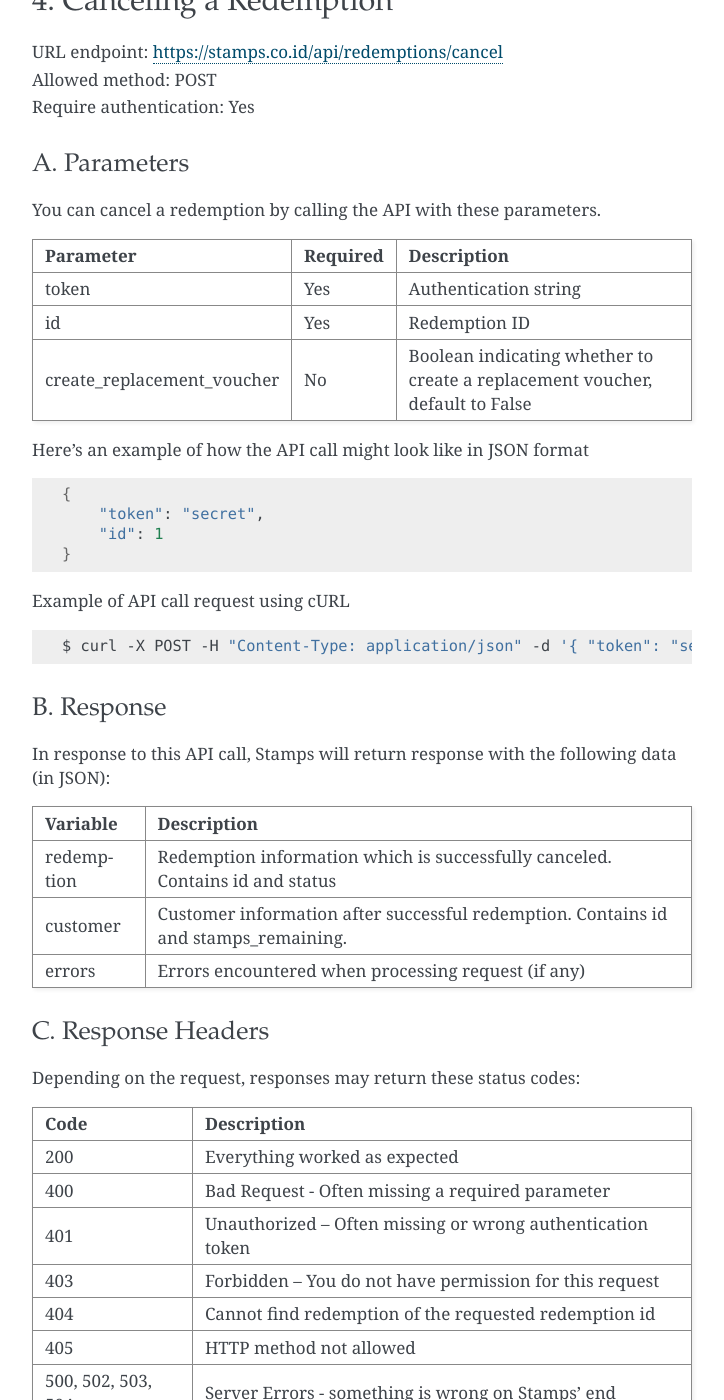
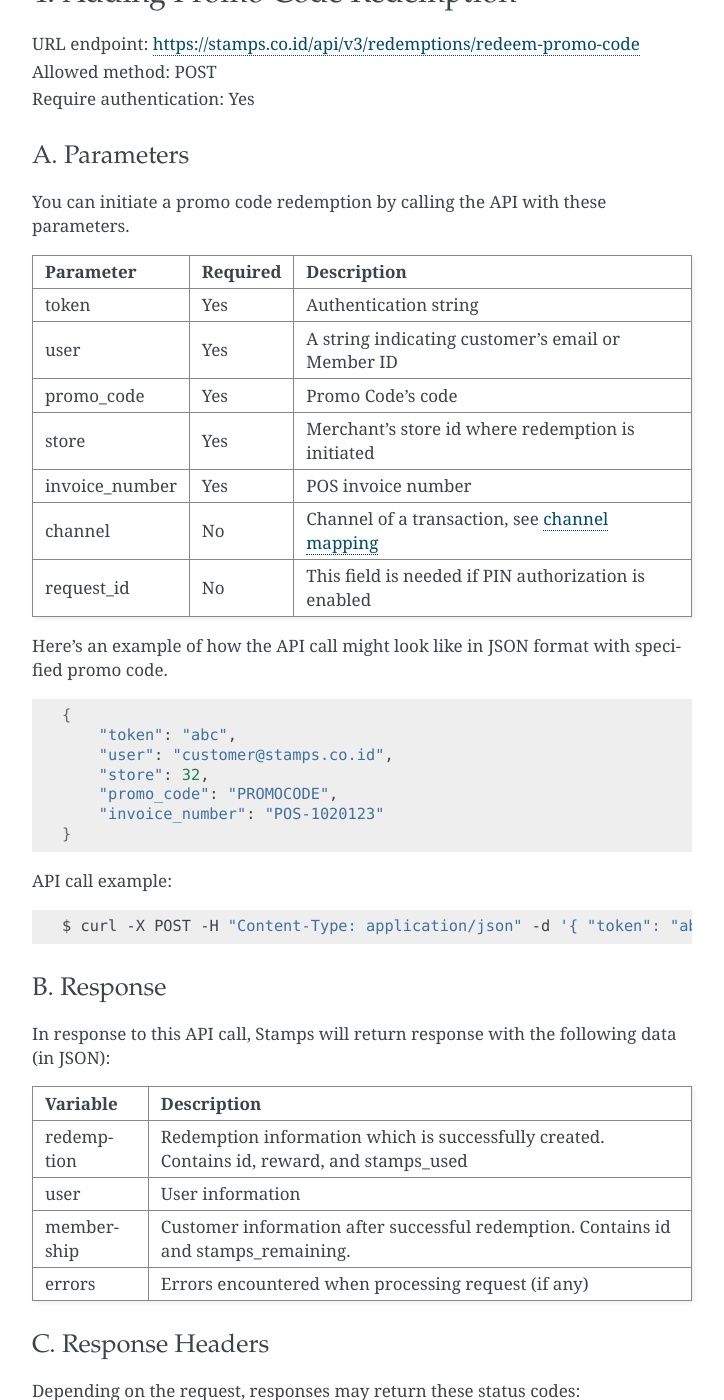
Before and after one commit to ui/stamps-api-docs, a Sphinx documentation site: the page built from source/redemption_api.rst, in a window 1280 px wide and 1400 px high, scrolled down 7656 px. Shown: the whole window, without its empty margins (388-1112 px from the left). Built offline with Sphinx 7.4.7, drawn with Linux system fonts in a browser that asks for light colours; some of the changed text lies outside the part shown.

Commit message:
Add promo code redemptions documentations (#211)

```diff
--- a/source/redemption_api.rst
+++ b/source/redemption_api.rst
@@ -21,7 +21,7 @@ user            Yes       A string indicating customer's email or Member ID
 reward          Yes       A number indicating the reward's ID
 store           Yes       Merchant's store id where redemption is initiated
 invoice_number  No        POS invoice number
-channel         No        ``2`` for POS, ``3`` for kiosk, ``4`` for web, ``5`` for Android or ``6`` for iOS
+channel         No        Channel of a transaction, see :ref:`channel mapping <Channel Mapping>`
 stamps          No        Integer value indicating the stamps required for a flexible reward
 extra_data      No        JSON object containing any additional data
 qty             No        A number indicating quantity for reward value
@@ -167,7 +167,7 @@ user            Yes       A string indicating customer's email or Member ID
 voucher         Yes       An integer indicating the voucher's ID
 store           Yes       Merchant's store id where redemption is initiated
 invoice_number  No        POS invoice number
-channel         No        ``2`` for POS, ``3`` for kiosk, ``4`` for web, ``5`` for Android or ``6`` for iOS
+channel         No        Channel of a transaction, see :ref:`channel mapping <Channel Mapping>`
 request_id      No        This field is needed if PIN authorization is enabled
 extra_data      No        JSON object containing any additional data
 =============== ========= =========================
@@ -368,7 +368,129 @@ On successful redemption:
         }
     }
 
-4. Canceling a Redemption
+
+4. Adding Promo Code Redemption
+======================
+
+| URL endpoint: https://stamps.co.id/api/v3/redemptions/redeem-promo-code
+| Allowed method: POST
+| Require authentication: Yes
+
+A. Parameters
+-------------
+You can initiate a promo code redemption by calling the API with these parameters.
+
+=============== ========= =========================
+Parameter       Required  Description
+=============== ========= =========================
+token           Yes       Authentication string
+user            Yes       A string indicating customer's email or Member ID
+promo_code      Yes       Promo Code's code
+store           Yes       Merchant's store id where redemption is initiated
+invoice_number  Yes       POS invoice number
+channel         No        Channel of a transaction, see :ref:`channel mapping <Channel Mapping>`
+request_id      No        This field is needed if PIN authorization is enabled
+=============== ========= =========================
+
+Here's an example of how the API call might look like in JSON format with specified promo code.
+
+.. code-block :: bash
+
+    {
+        "token": "abc",
+        "user": "customer@stamps.co.id",
+        "store": 32,
+        "promo_code": "PROMOCODE",
+        "invoice_number": "POS-1020123"
+    }
+
+API call example:
+
+.. code-block :: bash
+
+    $ curl -X POST -H "Content-Type: application/json" -d '{ "token": "abc", "user": "customer@stamps.co.id", "store": 32, "promo_code": 12 }' https://stamps.co.id/api/v3/redemptions/redeem-promo-code
+
+
+B. Response
+-----------
+
+In response to this API call, Stamps will return response with the following data (in JSON):
+
+=================== ==============================
+Variable            Description
+=================== ==============================
+redemption          Redemption information which is successfully created.
+                    Contains id, reward, and stamps_used
+user                User information
+membership          Customer information after successful
+                    redemption. Contains id and stamps_remaining.
+errors              Errors encountered when processing request (if any)
+=================== ==============================
+
+C. Response Headers
+-------------------
+
+Depending on the request, responses may return these status codes:
+
+=================== ==============================
+Code                Description
+=================== ==============================
+200                 Everything worked as expected
+400                 Bad Request - Often missing a
+                    required parameter
+401                 Unauthorized – Often missing or
+                    wrong authentication token
+403                 Forbidden – You do not have
+                    permission for this request
+405                 HTTP method not allowed
+500, 502, 503, 504  Server Errors - something is wrong on Stamps' end
+=================== ==============================
+
+D. Example Response
+-------------------
+
+On successful redemption:
+
+.. code-block :: bash
+
+    HTTP/1.0 200 OK
+    Vary: Accept
+    Content-Type: application/json
+    Allow: POST, OPTIONS
+    [Redacted Header]
+    {
+       "redemption": {
+            "id": 2,
+            "reward": "Discount Rp 100,000",
+            "stamps_used": 0,
+            "extra_data": {
+                "discount": "10%"
+            }
+        },
+        "user": {
+            "id": "123",
+            "name": "Customer",
+            "gender": "male",
+            "address": "Jl MK raya",
+            "is_active": true,
+            "email": "customer@stamps.co.id",
+            "phone": "+62812398712",
+            "picture_url": "https://media.stamps.co.id/thumb/profile_photos/2014/4/17/483ccddd-9aea-44d2-bbc4-6aa71f51fb2a_size_80.png",
+            "birthday": "1989-10-1",
+        },
+        "membership": {
+            "tags": [],
+            "level": 100,
+            "stamps": 250,
+            "balance": 0,
+            "referral_code": "9121682",
+            "start_date": "2016-07-25",
+            "created": "2016-07-25"
+        }
+    }
+
+
+5. Canceling a Redemption
 =========================
 
 | URL endpoint: https://stamps.co.id/api/redemptions/cancel
```
Also changed, not shown: other parts of source/redemption_api.rst (+3 -19 lines), source/klg_api.rst (+8 -1 lines).
